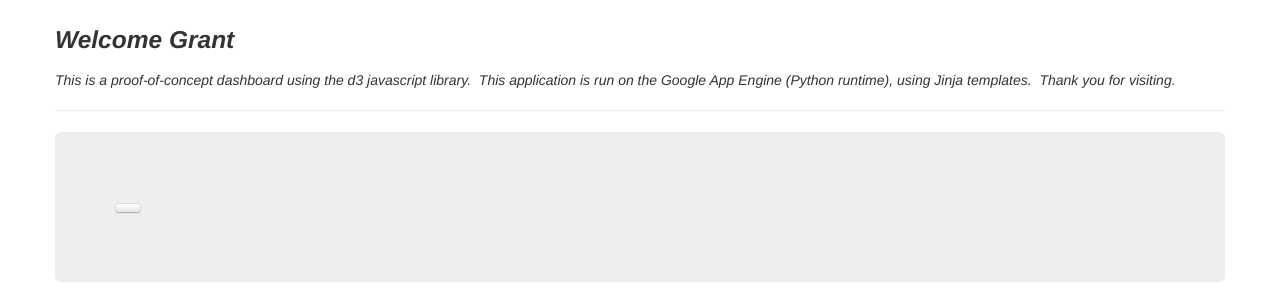
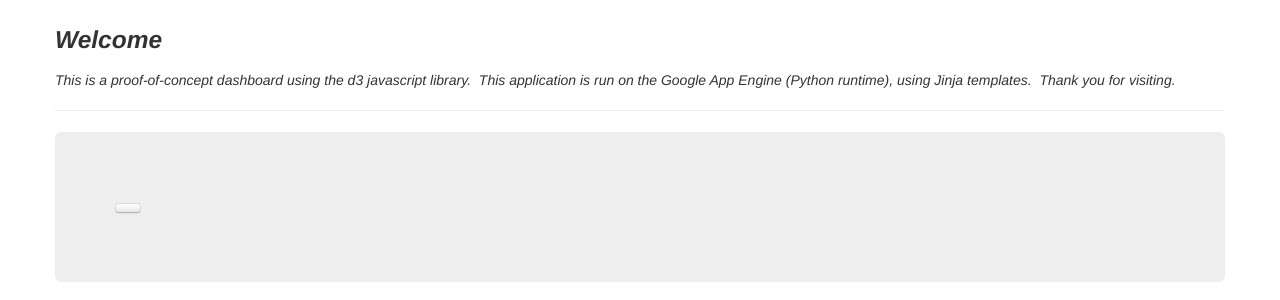
Before and after one commit to jeffreyleecooper/TomassiReporting, a Python web app: template templates/base.html in a window 1280 px wide. Shown: the top 300 px of the page. Run offline with Jinja, Linux system fonts and the light colour scheme; the template is opened without the code that fills it, so the values that code supplies are empty; some libraries are stand-ins or nearby versions.

Commit message:
Blocked from search and text edits

```diff
--- a/templates/base.html
+++ b/templates/base.html
@@ -3,10 +3,11 @@
 
   <head>
     <meta charset="utf-8">
-    <title>Hello Grant</title>
+    <title>Tomassi | Cooper</title>
     <meta name="viewport" content="width=device-width, initial-scale=1.0">
     <meta name="description" content="This is a proof-of-concept app for visualizing ticker trends.">
     <meta name="author" content="Jeffrey Cooper, www.jeffreyleecooper.com">
+    <meta name="robots" content="NOINDEX, NOFOLLOW">
     <!-- Le styles -->
     <link href="assets/css/bootstrap.css" rel="stylesheet">
     <style>
@@ -44,7 +45,7 @@
 
       <div class="container">
       <h3 class="text-left">
-      <i>Welcome Grant</i>
+      <i>Welcome</i>
       <br>
       </h3>
       <div>
```
